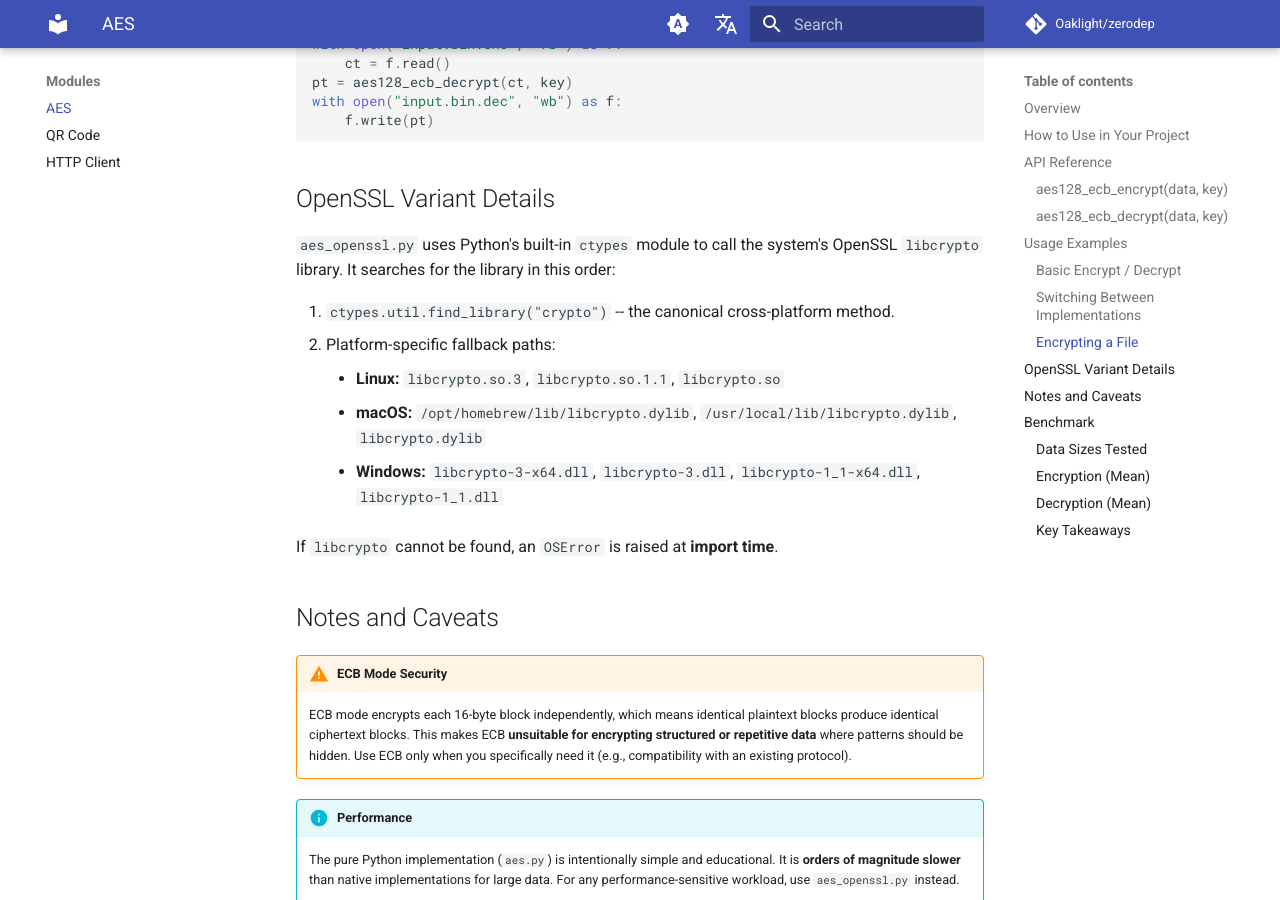
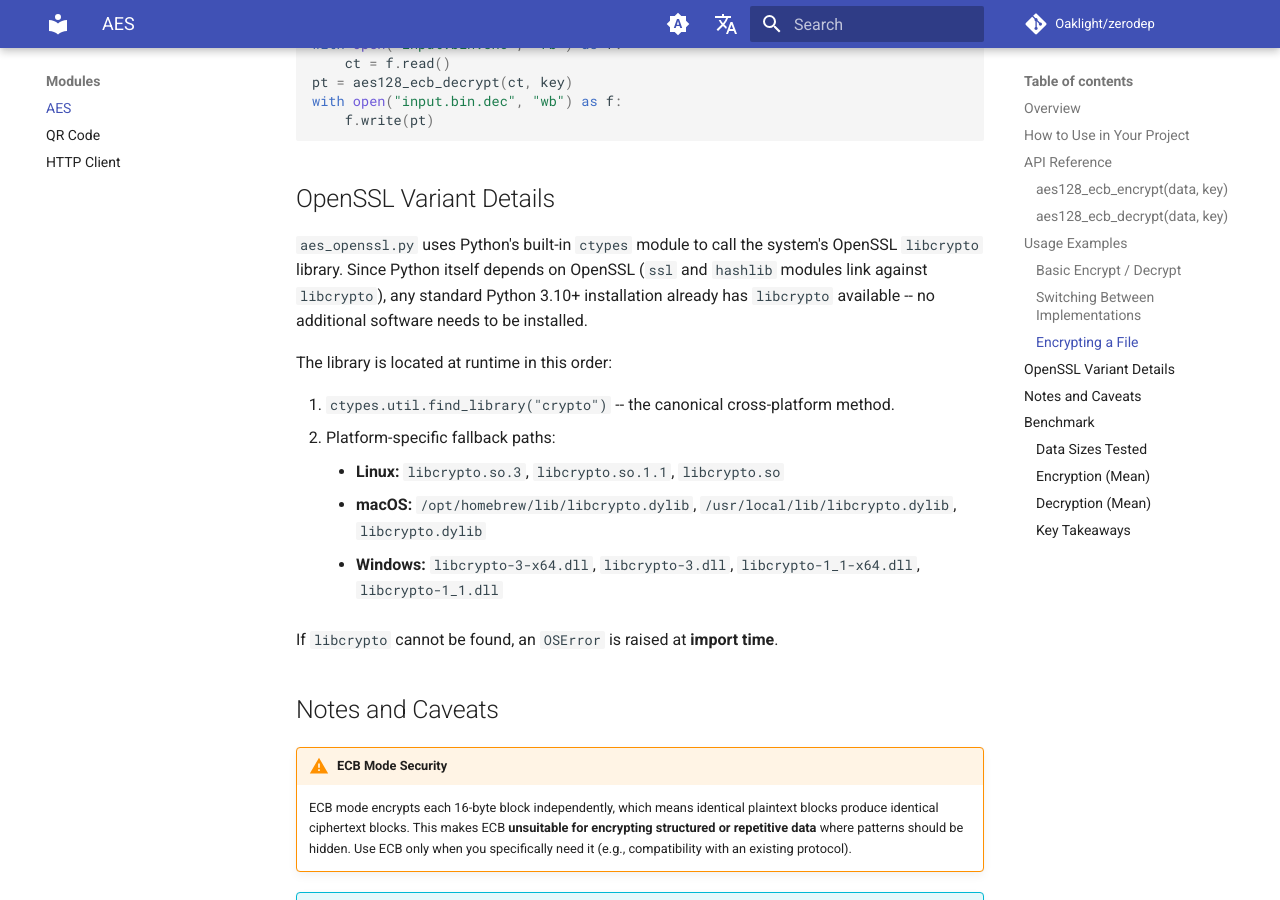
Before and after one commit to Oaklight/zerodep, an MkDocs documentation site: the page built from docs/modules/aes.md, in a window 1280 px wide and 900 px high, scrolled down 3128 px. Built offline with MkDocs 1.6.1 and Material for MkDocs 9.7.7, drawn with Linux system fonts in a browser that asks for light colours; comment, search, counter and statistics services are not loaded.

Commit message:
clarify libcrypto availability and QR performance trade-off
- AES: note that libcrypto is already present in any standard Python 3.10+
  installation since Python itself depends on OpenSSL
- QR: explain that no universally pre-installed C library exists for QR
  generation, unlike AES which can leverage system libcrypto

```diff
--- a/docs/modules/aes.md
+++ b/docs/modules/aes.md
@@ -145,7 +145,9 @@ with open("input.bin.dec", "wb") as f:
 
 ## OpenSSL Variant Details
 
-`aes_openssl.py` uses Python's built-in `ctypes` module to call the system's OpenSSL `libcrypto` library. It searches for the library in this order:
+`aes_openssl.py` uses Python's built-in `ctypes` module to call the system's OpenSSL `libcrypto` library. Since Python itself depends on OpenSSL (`ssl` and `hashlib` modules link against `libcrypto`), any standard Python 3.10+ installation already has `libcrypto` available -- no additional software needs to be installed.
+
+The library is located at runtime in this order:
 
 1. `ctypes.util.find_library("crypto")` -- the canonical cross-platform method.
 2. Platform-specific fallback paths:
```
Also changed, not shown: docs/modules/qr.md (+1 -1 lines).
